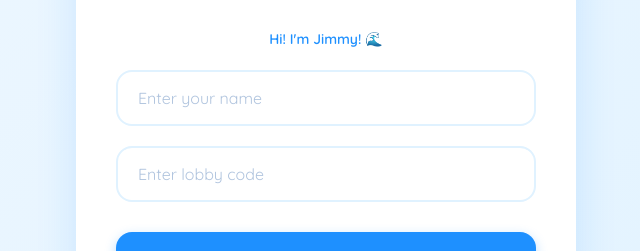
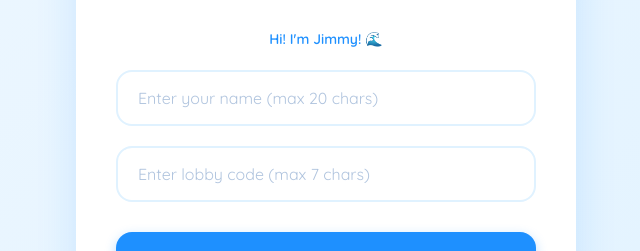
Before and after one commit to car-men01/Hackathon2025-DevOops, a React (Vite) app in the folder FrontEnd/: page / in a window 1280 px wide. Both pictures are taken after a click on the button "Join Lobby". Shown: the part 359-610 px from the top of the page, without its empty margins (314-954 px from the left). Built offline with nearby package versions, Linux system fonts and the light colour scheme; no server answers.

Commit message:
Limits of characters for fields

```diff
--- /dev/null
+++ b/FrontEnd/src/constants/settings.ts
@@ -0,0 +1,8 @@
+export const INPUT_LIMITS = {
+  NAME: 20,
+  LOBBY_CODE: 7,
+  TOPIC: 50,
+  CONCEPT: 30,
+  CONTEXT: 1000,
+  TIME_LIMIT: 2, // For minutes input (e.g. "60")
+};
--- a/FrontEnd/src/pages/host/HostSetup.tsx
+++ b/FrontEnd/src/pages/host/HostSetup.tsx
@@ -4,6 +4,7 @@ import { useGame } from '../../context/GameContext';
 import { gameService } from '../../services';
 import { JimmyNarwhal } from '../../components/JimmyNarwhal';
 import type { LobbyType } from '../../types';
+import { INPUT_LIMITS } from '../../constants/settings';
 import './HostSetup.css';
 
 export const HostSetup: React.FC = () => {
@@ -222,9 +223,9 @@ export const HostSetup: React.FC = () => {
             <input
               id="topic"
               type="text"
-              placeholder="e.g., The process by which plants convert sunlight into energy"
+              placeholder={`e.g., The process by which plants convert sunlight into energy (max ${INPUT_LIMITS.TOPIC} chars)`}
               value={topic}
-              onChange={(e) => setTopic(e.target.value)}
+              onChange={(e) => setTopic(e.target.value.slice(0, INPUT_LIMITS.TOPIC))}
               className="setup-input"
               disabled={isLoading}
             />
@@ -236,9 +237,9 @@ export const HostSetup: React.FC = () => {
             <input
               id="concept"
               type="text"
-              placeholder="e.g., Photosynthesis, French Revolution..."
+              placeholder={`e.g., Photosynthesis, French Revolution... (max ${INPUT_LIMITS.CONCEPT} chars)`}
               value={concept}
-              onChange={(e) => setConcept(e.target.value)}
+              onChange={(e) => setConcept(e.target.value.slice(0, INPUT_LIMITS.CONCEPT))}
               className="setup-input"
               disabled={isLoading}
             />
@@ -249,9 +250,9 @@ export const HostSetup: React.FC = () => {
             <label htmlFor="context">Context/Clarification *</label>
             <textarea
               id="context"
-              placeholder="Add clarifications or hints..."
+              placeholder={`Add clarifications or hints... (max ${INPUT_LIMITS.CONTEXT} chars)`}
               value={context}
-              onChange={(e) => setContext(e.target.value)}
+              onChange={(e) => setContext(e.target.value.slice(0, INPUT_LIMITS.CONTEXT))}
               className="setup-textarea"
               rows={3}
               disabled={isLoading}
@@ -268,7 +269,7 @@ export const HostSetup: React.FC = () => {
               max="60"
               placeholder="10"
               value={timeLimit}
-              onChange={(e) => setTimeLimit(e.target.value)}
+              onChange={(e) => setTimeLimit(e.target.value.slice(0, INPUT_LIMITS.TIME_LIMIT))}
               className="setup-input"
               disabled={isLoading}
             />
--- a/FrontEnd/src/pages/shared/Lobby.tsx
+++ b/FrontEnd/src/pages/shared/Lobby.tsx
@@ -4,6 +4,7 @@ import { useGame } from '../../context/GameContext';
 import type { UserRole, User, LobbyType } from '../../types';
 import { gameService } from '../../services/gameService';
 import { JimmyNarwhal } from '../../components/JimmyNarwhal';
+import { INPUT_LIMITS } from '../../constants/settings';
 import './Lobby.css';
 
 export const Lobby: React.FC = () => {
@@ -171,9 +172,9 @@ export const Lobby: React.FC = () => {
 
           <input
             type="text"
-            placeholder="Enter your name"
+            placeholder={`Enter your name (max ${INPUT_LIMITS.NAME} chars)`}
             value={name}
-            onChange={(e) => setName(e.target.value)}
+            onChange={(e) => setName(e.target.value.slice(0, INPUT_LIMITS.NAME))}
             className="lobby-input"
             disabled={isLoading}
           />
@@ -181,11 +182,11 @@ export const Lobby: React.FC = () => {
           {isJoining && (
             <input
               type="text"
-              placeholder="Enter lobby code"
+              placeholder={`Enter lobby code (max ${INPUT_LIMITS.LOBBY_CODE} chars)`}
               value={lobbyCode}
-              onChange={(e) => setLobbyCode(e.target.value.toUpperCase())}
+              onChange={(e) => setLobbyCode(e.target.value.toUpperCase().slice(0, INPUT_LIMITS.LOBBY_CODE))}
               className="lobby-input"
-              maxLength={7}
+              maxLength={INPUT_LIMITS.LOBBY_CODE}
               disabled={isLoading}
             />
           )}
```
